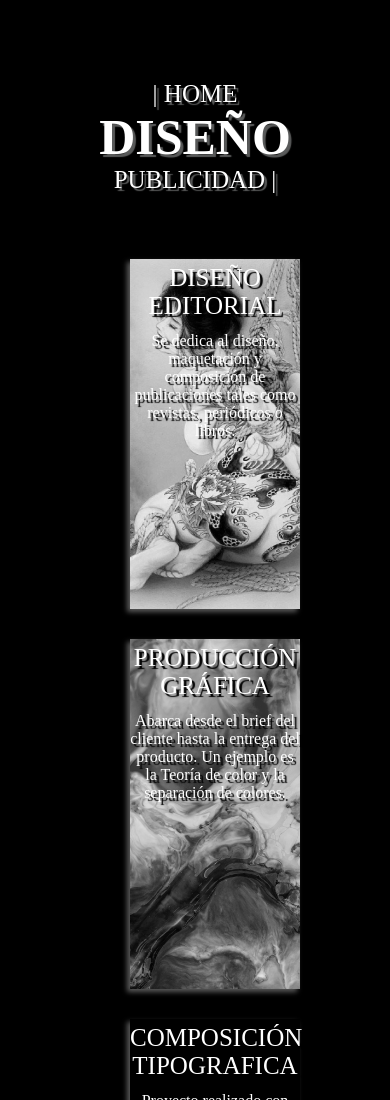
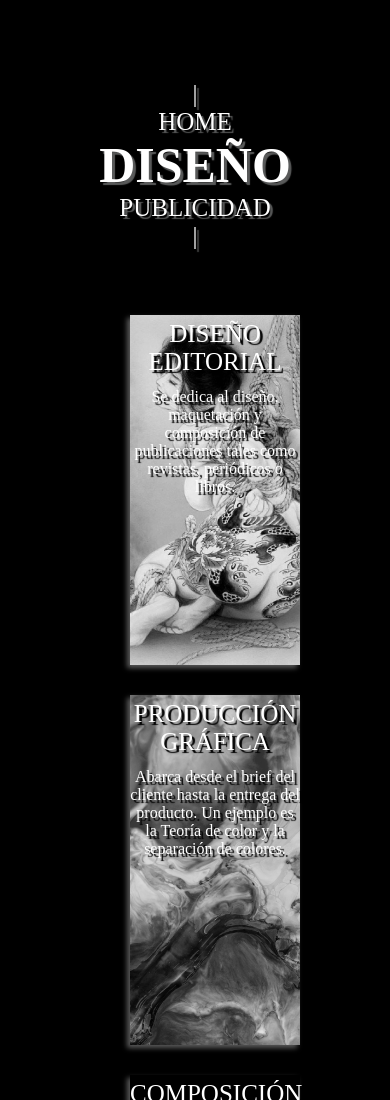
Before and after one commit to oscuragraphics/oscuragraphics.github.io, a plain HTML site: page design.html in a window 390 px wide. Shown: the top 1100 px of the page. Drawn offline with Linux system fonts and the light colour scheme; a web font is replaced by a local one.

Commit message:
Tweaked for Mobile

```diff
--- a/assets/style.css
+++ b/assets/style.css
@@ -79,6 +79,14 @@ html, body, .app-container{
 .navigation-content > h1 {
     display: inline-block;
 }
+
+@media only screen and (max-width: 464px) {
+    .navigation-content > a,
+    .navigation-content > h1 {
+        display: block;
+    }
+}
+
 .navigation-content .heading {
     margin-left: 30px;
     margin-right: 30px;
```
